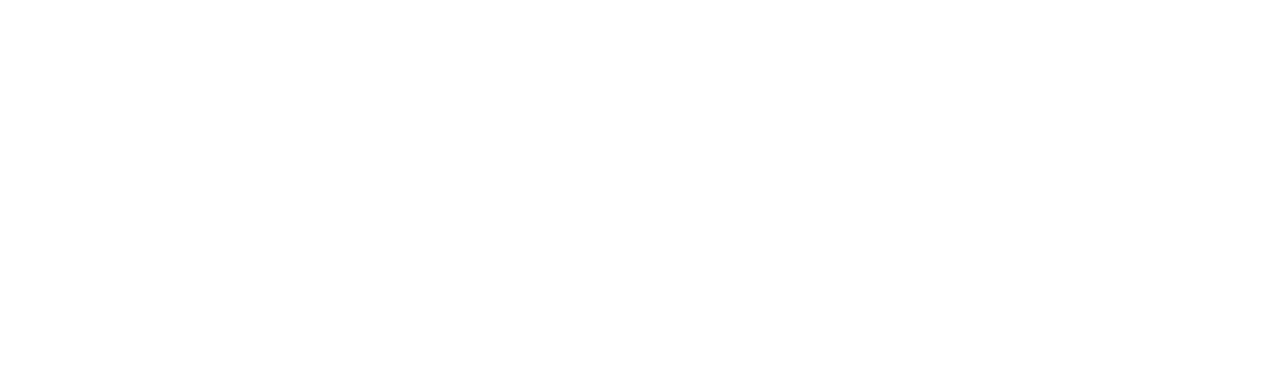
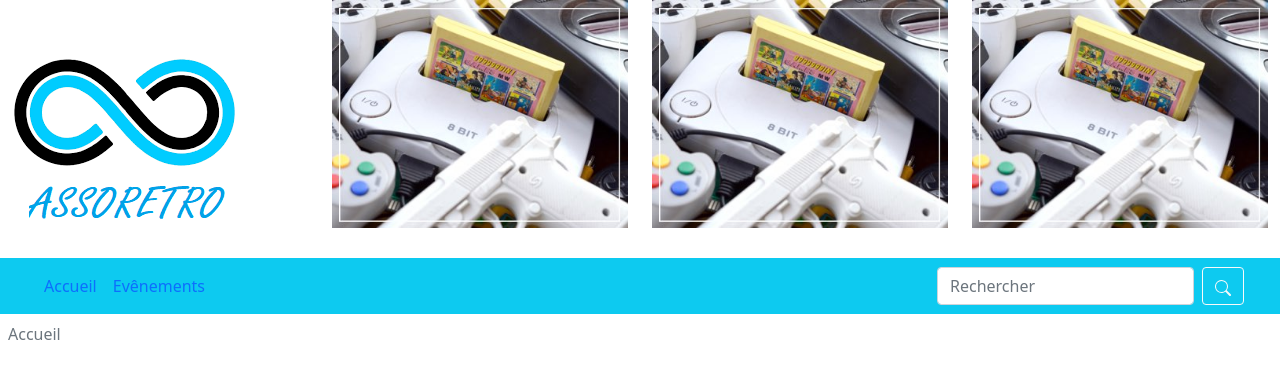
Before and after one commit to bobo13778/assoretro, a plain HTML site: page index.html in a window 1280 px wide. Drawn offline with nearby package versions, Linux system fonts and the light colour scheme.

Commit message:
Header done with breadcrumb
header done

Add of breadcrumb

```diff
--- a/index.html
+++ b/index.html
@@ -11,14 +11,66 @@
 </head>
 <body>
   <!--Header-->
-  <header>
+  <header class="container-fluid">
     <!--logo-->
-    <!--nav-->
-    <!--Breadcrumb-->
+    <div class="row">
+      <div class="col-4 col-md-3 align-self-center">
+        <img class="img-fluid" src="img/logo.png" alt="Logo">
+      </div>
+      <div class="col-8 col-md-3">
+        <img class="img-fluid" src="img/header-banner.jpg" alt="Banner">
+      </div>
+      <div class="d-none d-md-block col-md-3">
+        <img class="img-fluid" src="img/header-banner.jpg" alt="Banner">
+      </div>
+      <div class="d-none d-md-block col-md-3">
+        <img class="img-fluid" src="img/header-banner.jpg" alt="Banner">
+      </div>
+    </div>
+    <div class="row">
+      <!--nav-->
+        <nav class="navbar navbar-expand-md bg-info">
+          <div class="container-fluid">
+            <button class="navbar-toggler" type="button" data-bs-toggle="collapse" data-bs-target="#navbarContent">
+              <span class="navbar-toggler-icon">
+                <svg xmlns="http://www.w3.org/2000/svg" width="16" height="16" fill="currentColor" class="bi bi-list" viewBox="0 0 16 16">
+                  <path fill-rule="evenodd" d="M2.5 12a.5.5 0 0 1 .5-.5h10a.5.5 0 0 1 0 1H3a.5.5 0 0 1-.5-.5zm0-4a.5.5 0 0 1 .5-.5h10a.5.5 0 0 1 0 1H3a.5.5 0 0 1-.5-.5zm0-4a.5.5 0 0 1 .5-.5h10a.5.5 0 0 1 0 1H3a.5.5 0 0 1-.5-.5z"/>
+                </svg>
+              </span>
+            </button>
+            <div class="collapse navbar-collapse" id="navbarContent">
+              <ul class="navbar-nav flex-grow-1">
+                <li class="nav-item">
+                  <a class="nav-link" href="#">Accueil</a>
+                </li>
+                <li class="nav-item">
+                  <a class="nav-link" href="#">Evênements</a>
+                </li>
+              </ul>
+              <form class="d-flex" role="search">
+                <input class="form-control me-2" type="search" placeholder="Rechercher">
+                <button class="btn btn-outline-light" type="submit">
+                  <svg xmlns="http://www.w3.org/2000/svg" width="16" height="16" fill="currentColor" class="bi bi-search" viewBox="0 0 16 16">
+                    <path d="M11.742 10.344a6.5 6.5 0 1 0-1.397 1.398h-.001c.03.04.062.078.098.115l3.85 3.85a1 1 0 0 0 1.415-1.414l-3.85-3.85a1.007 1.007 0 0 0-.115-.1zM12 6.5a5.5 5.5 0 1 1-11 0 5.5 5.5 0 0 1 11 0z"/>
+                  </svg>
+                </button>
+              </form>
+            </div>
+          </div>
+        </nav>
+    </div>
+    <div class="row">
+      <!--Breadcrumb-->
+      <nav class="p-2">
+        <ol class="breadcrumb">
+          <li class="breadcrumb-item active">Accueil</li>
+        </ol>
+      </nav>
+    </div>
   </header>
   <!--section-->
   <section>
-    <!--carilion-->
+    <!--carousel link to events page-->
     <!--articles-->
   </section>
   <!--footer-->
@@ -27,4 +79,5 @@
     <!--copyright-->
   </footer>
 </body>
+<script src="https://cdn.jsdelivr.net/npm/bootstrap@5.1.3/dist/js/bootstrap.min.js" integrity="sha384-QJHtvGhmr9XOIpI6YVutG+2QOK9T+ZnN4kzFN1RtK3zEFEIsxhlmWl5/YESvpZ13" crossorigin="anonymous"></script>
 </html>
```
Also changed, not shown: img/header-banner.jpg (added), img/logo.png (added).
